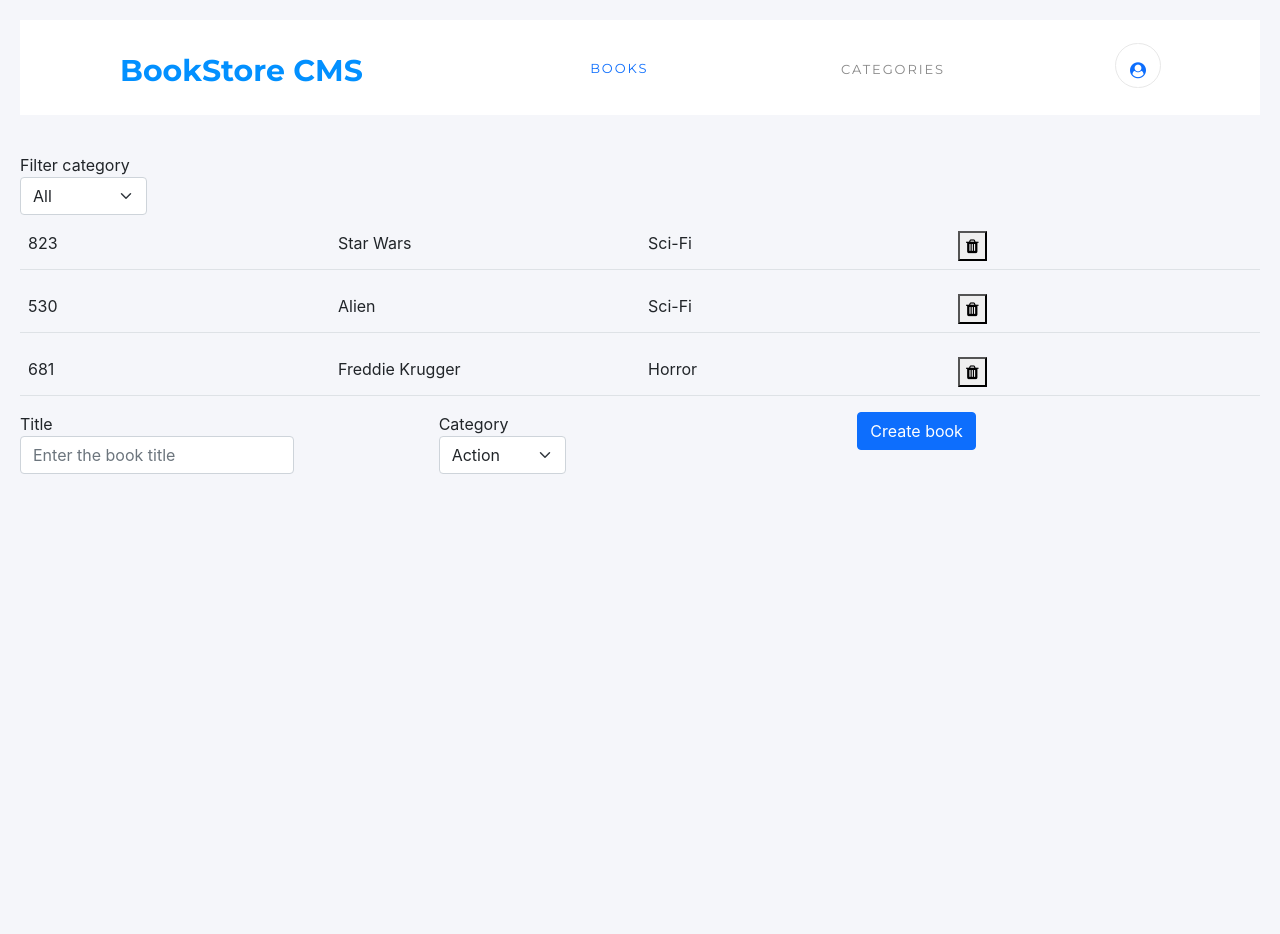
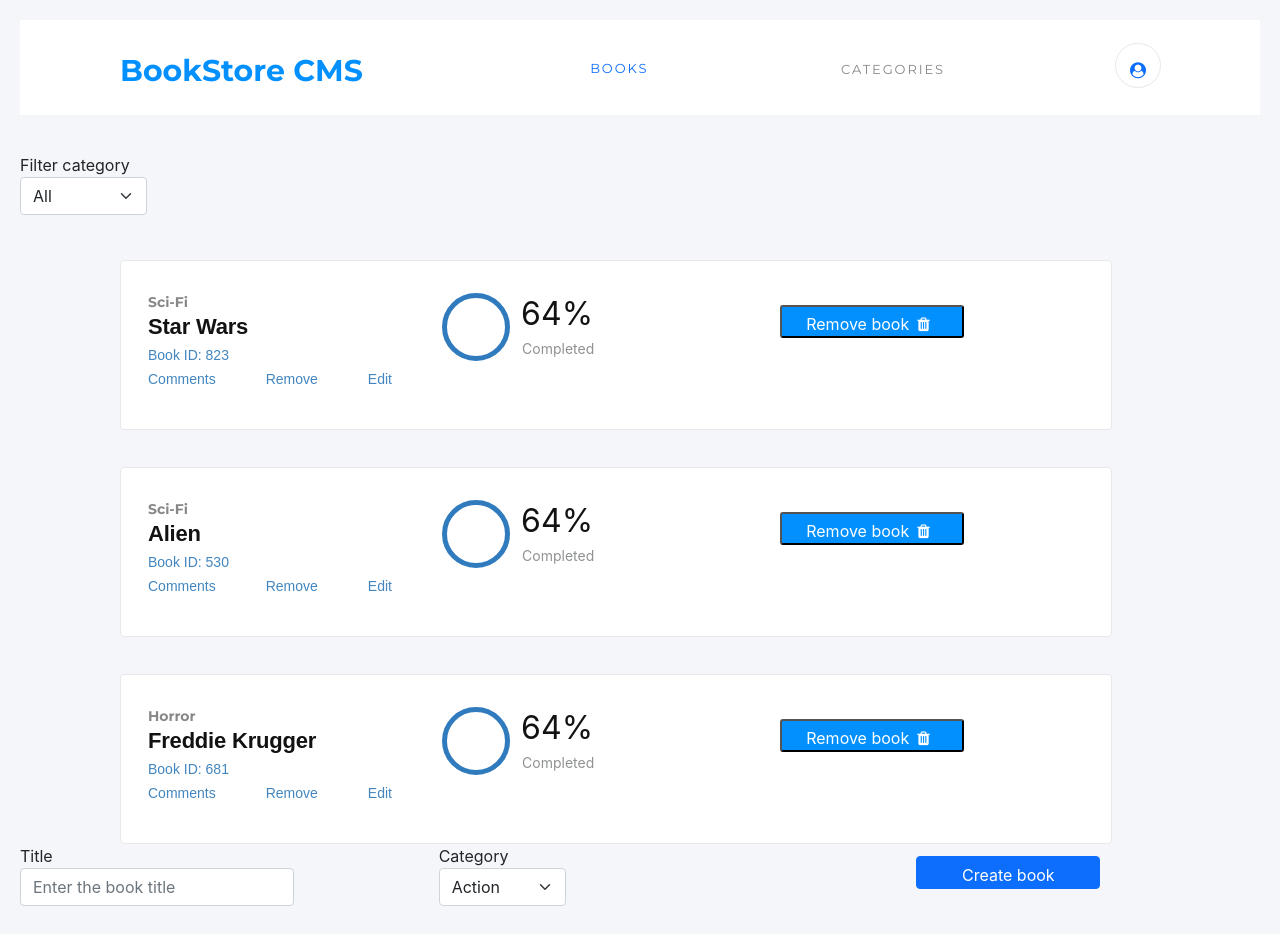
Before and after one commit to imran5644/book_store_cms, a React (Create React App) app: page / in a window 1280 px wide. Before the commit the page ends 800 px from the top, so only its background shows below. Built offline with nearby package versions, Linux system fonts and the light colour scheme.

Commit message:
Adds style to the books-panel

```diff
--- a/public/index.html
+++ b/public/index.html
@@ -12,6 +12,8 @@
     <link href="https://cdn.jsdelivr.net/npm/bootstrap@5.0.0-beta2/dist/css/bootstrap.min.css" rel="stylesheet" integrity="sha384-BmbxuPwQa2lc/FVzBcNJ7UAyJxM6wuqIj61tLrc4wSX0szH/Ev+nYRRuWlolflfl" crossorigin="anonymous">
     <link rel="stylesheet" href="https://cdnjs.cloudflare.com/ajax/libs/font-awesome/4.7.0/css/font-awesome.min.css">
     <link rel="preconnect" href="https://fonts.gstatic.com">
+    <link rel="preconnect" href="https://fonts.gstatic.com">
+    <link href="https://fonts.googleapis.com/css2?family=Roboto+Slab:wght@400;700&display=swap" rel="stylesheet">
     <link href="https://fonts.googleapis.com/css2?family=Montserrat:wght@400;700&display=swap" rel="stylesheet">
     <title>React App</title>
   </head>
--- a/src/components/Book.js
+++ b/src/components/Book.js
@@ -1,21 +1,35 @@
 import React from 'react';
 import PropTypes from 'prop-types';
+import '../stylesheets/Book.css';
 
 const Book = ({ book, delete: handleRemoveBook }) => (
-  <table className={`${book.visible ? 'table' : 'd-none'}`}>
-    <tbody>
-      <tr>
-        <td className="col-3">{book.id}</td>
-        <td className="col-3">{book.title}</td>
-        <td className="col-3">{book.category}</td>
-        <td className="col-3">
-          <button type="button" onClick={() => handleRemoveBook(book)}>
-            <i className="fa fa-trash" />
-          </button>
-        </td>
-      </tr>
-    </tbody>
-  </table>
+  <div className={`${book.visible ? 'table book-panel' : 'd-none'}`}>
+    <div className="book-info">
+      <div className="book-category">
+        {book.category}
+      </div>
+      <div className="book-title">{book.title}</div>
+      <div className="book-id">
+        {`Book ID: ${book.id}`}
+      </div>
+      <div className="actions">
+        <span>Comments</span>
+        <span>Remove</span>
+        <span>Edit</span>
+      </div>
+    </div>
+    <i className="Oval-2" />
+    <div className="book-info">
+      <span className="percentage">64%</span>
+      <span className="completed">Completed</span>
+    </div>
+    <div>
+      <button type="button" onClick={() => handleRemoveBook(book)}>
+        Remove book
+        <i className="fa fa-trash" />
+      </button>
+    </div>
+  </div>
 );
 
 Book.propTypes = {
--- /dev/null
+++ b/src/stylesheets/Book.css
@@ -0,0 +1,131 @@
+:root {
+    --medium-blue: #307bbe;
+    --dodger-blue: #379cf6;
+    --azure: #0290ff;
+    --cool-blue: #4386bf;
+  }
+
+  .book-panel {
+    display: flex;
+    width: 80%;
+    height: 170px;
+    margin: 37px 100px 0;
+    padding: 32px 147px 26px 27px;
+    border-radius: 4px;
+    border: solid 1px #e8e8e8;
+    background-color: #fff;
+  }
+
+  .book-info {
+    display: flex;
+    flex-direction: column;
+    width: 40%;
+  }
+
+  .book-category,
+  .book-title,
+  .percentage {
+    color: #121212;
+  }
+
+  .book-category {
+    width: 49px;
+    height: 18px;
+    margin: 0 39px 0 0;
+    opacity: 0.5;
+    font-family: 'Montserrat', sans-serif;
+    font-size: 14px;
+    font-weight: bold;
+    font-stretch: normal;
+    font-style: normal;
+    line-height: normal;
+    letter-spacing: normal;
+  }
+
+  .book-title {
+    width: 197px;
+    height: 29px;
+    margin: 3px 23px 0 0;
+    font-family: 'RobotoSlab', sans-serif;
+    font-size: 22px;
+    font-weight: bold;
+    font-stretch: normal;
+    font-style: normal;
+    line-height: normal;
+    letter-spacing: -0.2px;
+  }
+
+  .book-id {
+    width: 107px;
+    height: 19px;
+    margin: 4px 0 0;
+    font-family: 'RobotoSlab', sans-serif;
+    font-size: 14px;
+    font-weight: 300;
+    font-stretch: normal;
+    font-style: normal;
+    line-height: normal;
+    letter-spacing: normal;
+    color: #4386bf;
+  }
+
+  .Oval-2 {
+    width: 100px;
+    height: 68px;
+    border-style: solid;
+    border-width: 5px;
+    border-radius: 60px;
+    border-color: var(--medium-blue);
+  }
+
+  .percentage {
+    height: 39px;
+    margin: 1px 92px 0 11px;
+    font-family: 'Montserrat' sans-serif;
+    font-size: 32px;
+    font-weight: normal;
+    font-stretch: normal;
+    font-style: normal;
+    line-height: normal;
+    letter-spacing: normal;
+  }
+
+  .completed {
+    width: 80px;
+    height: 18px;
+    margin: 7px 79px 12px 12px;
+    opacity: 0.5;
+    font-family: 'Montserrat' sans-serif;
+    font-size: 14px;
+    font-weight: normal;
+    font-stretch: normal;
+    font-style: normal;
+    line-height: normal;
+    letter-spacing: normal;
+  }
+
+  button {
+    width: 184px;
+    height: 33px;
+    margin: 12px 0 9px 59px;
+    padding-bottom: 10px;
+    border-radius: 3px;
+    background-color: var(--azure);
+    color: #ffffff;
+  }
+
+  .actions span {
+    width: 73px;
+    height: 19px;
+    margin: 0;
+    padding-right: 50px;
+    padding-left: 0;
+    font-family: 'RobotoSlab', sans-serif;
+    font-size: 14px;
+    font-weight: 300;
+    font-stretch: normal;
+    font-style: normal;
+    line-height: normal;
+    letter-spacing: normal;
+    color: var(--cool-blue);
+  }
```
